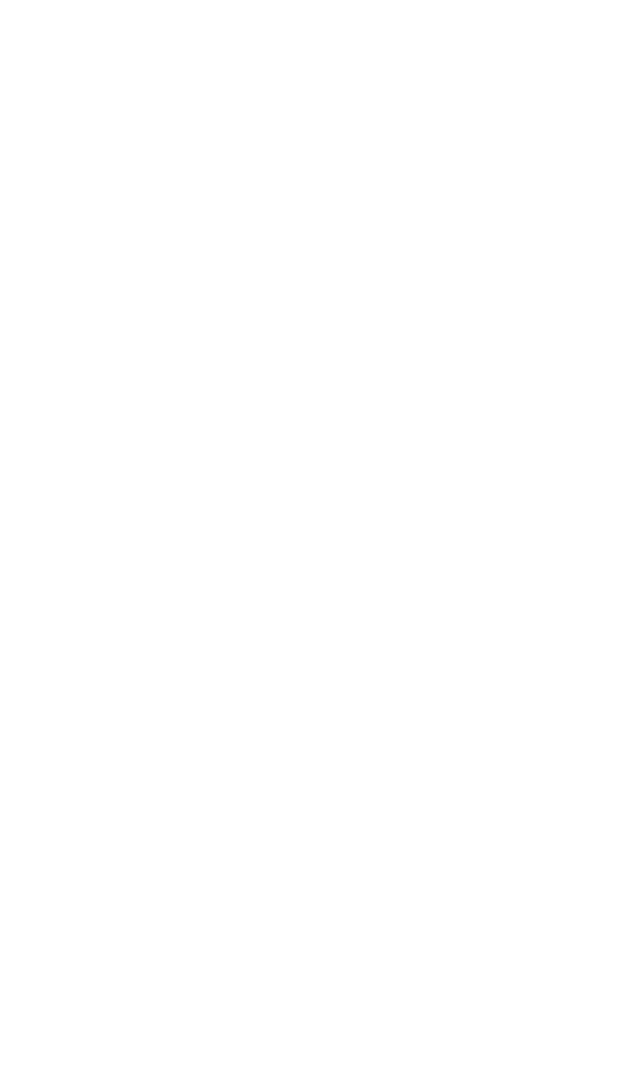
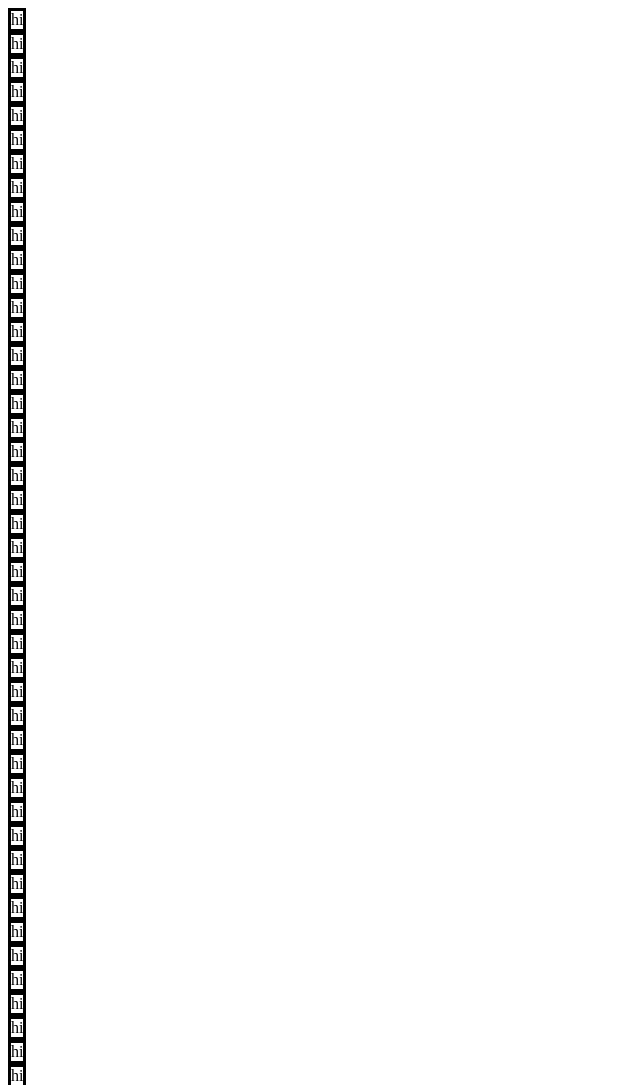
Before and after one commit to peppermint20/Etch-A-Sketch, a plain HTML site: page index.html in a window 1280 px wide. Shown: the top 1085 px of the page, without its empty margins (0-640 px from the left). Before the commit the page ends 800 px from the top, so only its background shows below. Drawn offline with Linux system fonts and the light colour scheme.

Commit message:
Added the grids to the project

```diff
--- a/index.html
+++ b/index.html
@@ -7,5 +7,8 @@
     </head>
     <body>
         <script src="javascript.js" defer></script>
+        <div id="container">
+
+        </div>
     </body>
 </html>
--- a/javascript.js
+++ b/javascript.js
@@ -0,0 +1,26 @@
+
+let container = document.querySelector("#container");
+
+window.onload = createGrid();
+
+// for (let i = 0; i < 16; ++i){
+//     let board = document.createElement("div");
+//     board.className = "grid";
+//     board.style.border = "solid";
+//     board.textContent = "hi";
+//     container.appendChild(board);
+// }
+
+function createGrid(){
+    // Run this function in a loop to create a 16x16 grid
+    for (let i = 0; i < 16; ++i){
+        for (let j = 0; j < 16; ++j){
+            let board = document.createElement("div");
+            board.className = "grid";
+            board.style.border = "solid";
+            board.textContent = "hi";
+            container.appendChild(board);
+        }
+
+    }
+}
--- a/styles.css
+++ b/styles.css
@@ -0,0 +1,3 @@
+#container{
+    display: inline-block;
+}
```
